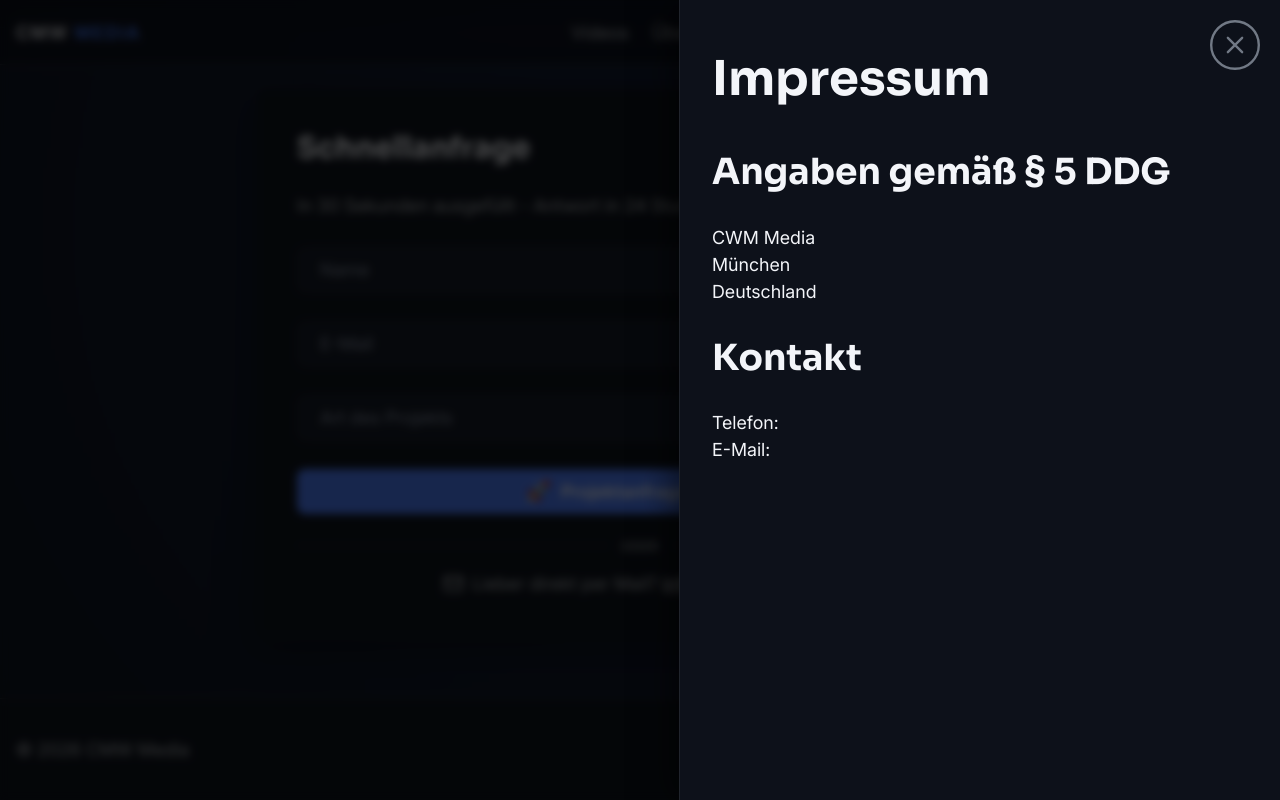
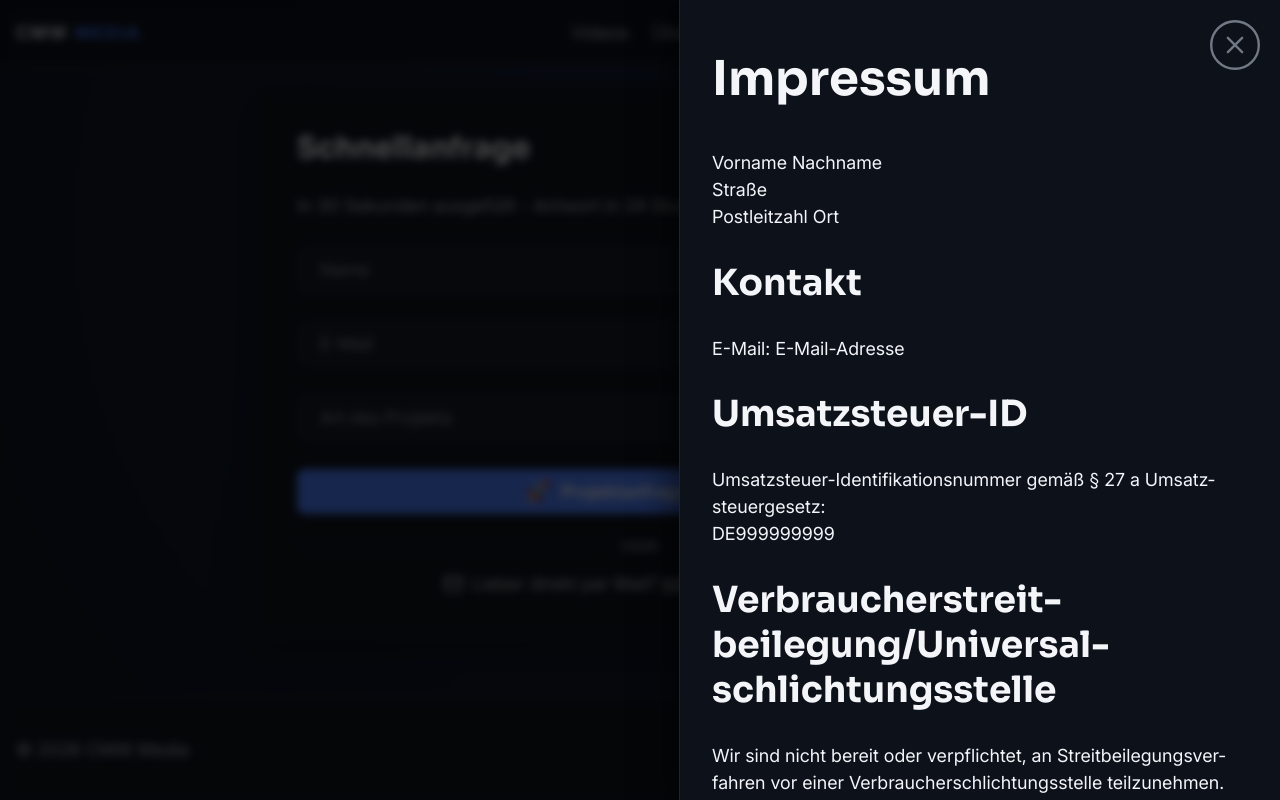
Before and after one commit to 43and18zeroes/video-portfolio, an Angular app: page / in a window 1280 px wide. Both pictures are taken after a click on the button "Impressum". Shown: the part 2735-3535 px from the top of the page. Built offline with nearby package versions, Linux system fonts and the light colour scheme.

Commit message:
impressum blank

```diff
--- a/src/app/components/legal/imprint/imprint.html
+++ b/src/app/components/legal/imprint/imprint.html
@@ -5,20 +5,24 @@ imprint.html
 <div class="legal-content">
     <h1>Impressum</h1>
 
-    <section>
-        <h2>Angaben gemäß § 5 DDG</h2>
-        <p>
-            CWM Media<br>
-            München<br>
-            Deutschland
-        </p>
-    </section>
+    <p>Vorname Nachname<br />
+        Stra&szlig;e<br />
+        Postleitzahl Ort</p>
 
-    <section>
-        <h2>Kontakt</h2>
-        <p>
-            Telefon:<br>
-            E-Mail:
-        </p>
-    </section>
+    <h2>Kontakt</h2>
+    <p>E-Mail: E-Mail-Adresse</p>
+
+    <h2>Umsatzsteuer-ID</h2>
+    <p>Umsatzsteuer-Identifikationsnummer gem&auml;&szlig;
+        &sect; 27 a Umsatzsteuergesetz:<br />
+        DE999999999</p>
+
+    <h2>Verbraucher&shy;streit&shy;beilegung/Universal&shy;schlichtungs&shy;stelle
+    </h2>
+    <p>Wir sind nicht bereit oder verpflichtet, an
+        Streitbeilegungsverfahren vor einer
+        Verbraucherschlichtungsstelle teilzunehmen.</p>
+
+    <p>Quelle: <a class="blue-text-link"
+            href="https://www.e-recht24.de">eRecht24</a></p>
 </div>
```
